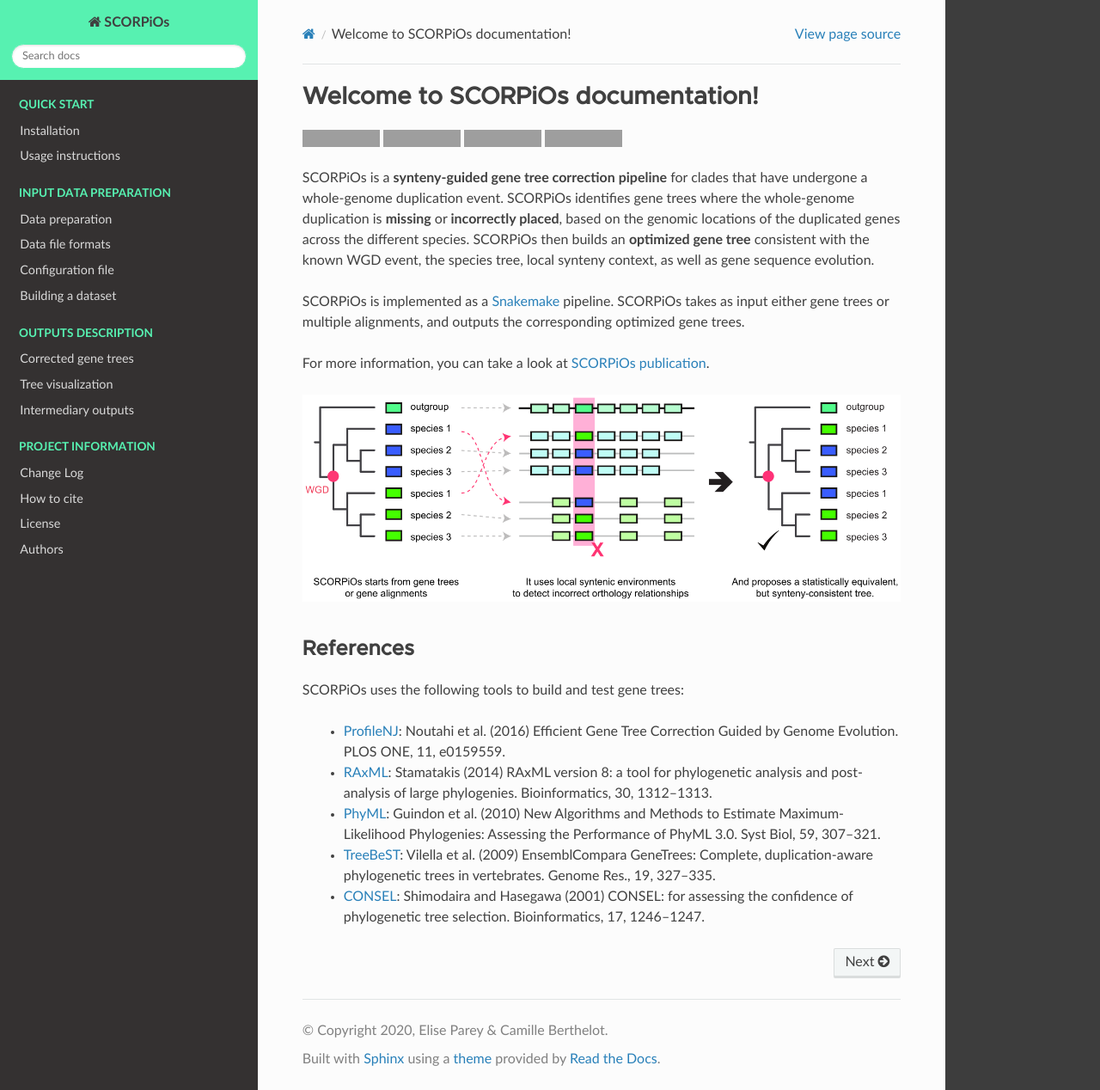
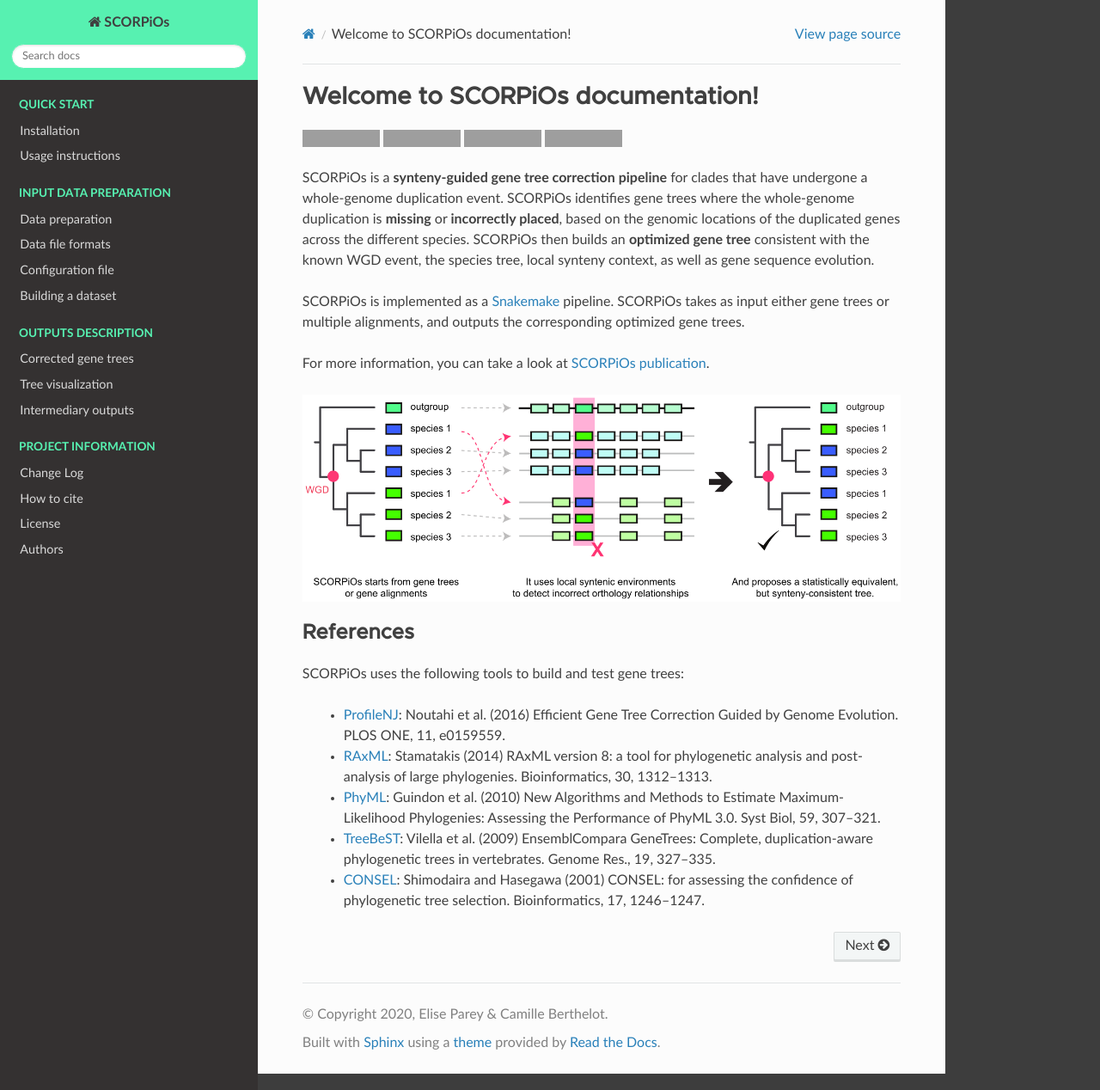
Before and after one commit to DyogenIBENS/SCORPIOS, a Sphinx documentation site: the page built from doc/index.rst, in a window 1280 px wide and 1268 px high. Shown: the whole window at 86% size. Built offline with Sphinx 7.4.7 and the Read the Docs theme 2.0.0, drawn with Linux system fonts in a browser that asks for light colours; grey boxes are pictures that could not be loaded.

Commit message:
Update style.css

```diff
--- a/doc/_static/style.css
+++ b/doc/_static/style.css
@@ -36,7 +36,6 @@
 
 h1, h2, .rst-content .toctree-wrapper p.caption, h3, h4, h5, h6, legend {
     font-family: "Metropolis","ff-tisa-web-pro","Georgia",Arial,sans-serif;
-    margin-top: 5mm;
 }
 
 .wy-nav-top a {
```
